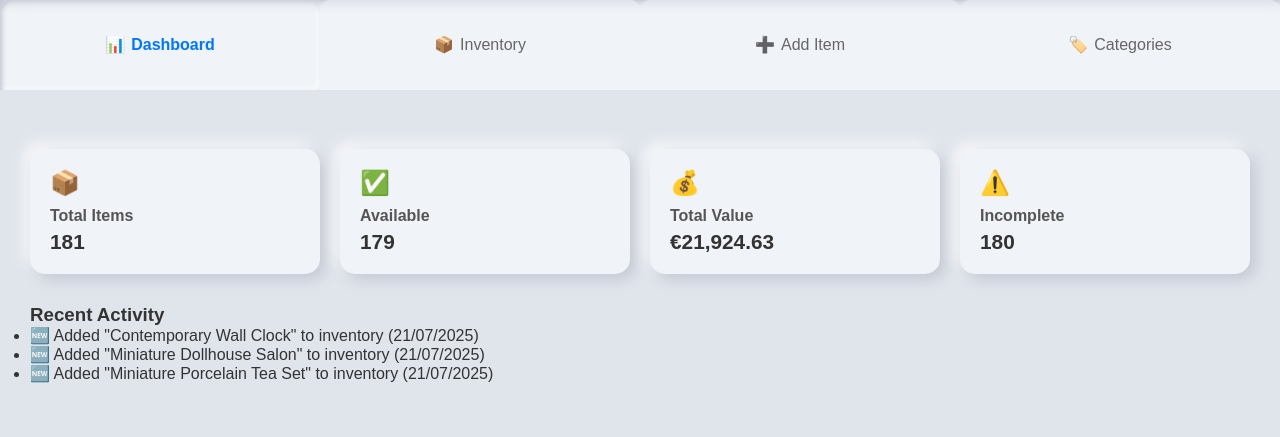
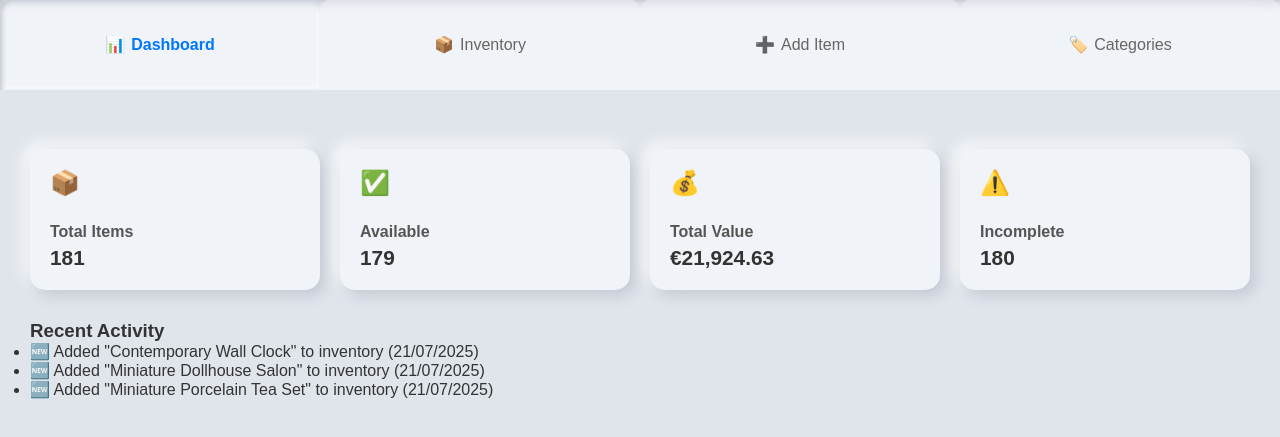
Before and after one commit to beauterre/UpStyleEmporium, a plain HTML site: page index.html in a window 1280 px wide. Shown: the part 61-498 px from the top of the page. Drawn offline with Linux system fonts and the light colour scheme.

Commit message:
margin before h3

```diff
--- a/style.css
+++ b/style.css
@@ -80,6 +80,9 @@
   .card h3 { font-size: 1em; margin-bottom: 5px; color: #555; }
   .card p { font-size: 1.3em; font-weight: bold; }
 
+  h3{
+    margin-top: 1em;
+  }
   /* Tables */
   table {
     width: 100%;
```
